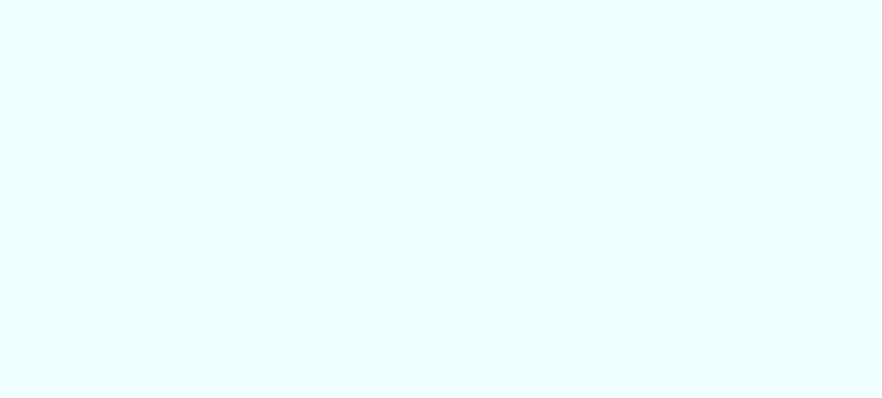
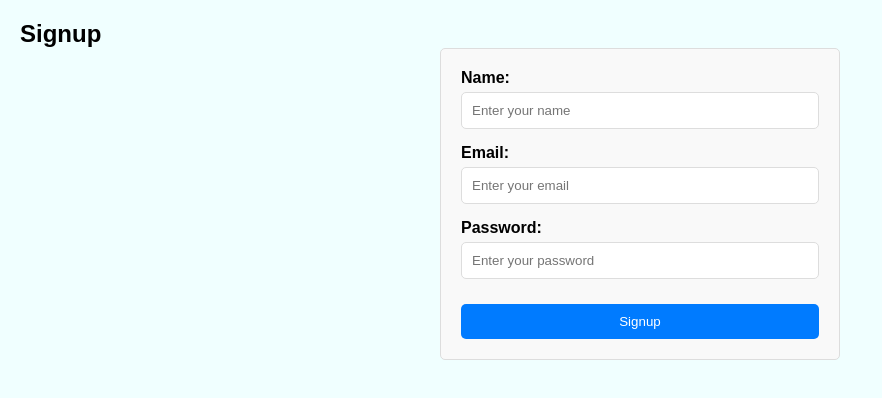
Before and after one commit to DevintthHaran/SDGP, a React (Create React App) app in the folder Frontend/sdgp-project/: page /signup in a window 1280 px wide. Before the commit this address had no page. Shown: the top 398 px of the page, without its empty margins (0-882 px from the left). Built offline with nearby package versions, Linux system fonts and the light colour scheme.

Commit message:
Login and signup  page

```diff
--- a/Frontend/sdgp-project/src/App.js
+++ b/Frontend/sdgp-project/src/App.js
@@ -5,6 +5,8 @@ import Shop from './pages/Shop';         // Import the Shop page
 import Order from './pages/Order';
 import Subscription from './pages/Subscription';
 import Meeting from './pages/Meeting';
+import Login from './pages/Login';
+import Signup from './pages/Signup';
 
 import Question from './pages/Question';
 import Chat from './pages/Chat';
@@ -24,8 +26,11 @@ function App() {
   return (
     <Router>
       <Routes>
+
         {/* Define the route for the homepage */}
         <Route path="/" element={<HomePage />} />
+        <Route path="/login" element={<Login/>}/>
+        <Route path="/signup" element={<Signup/>}/>
         {/* Define the route for the Shop page */}
         <Route path="/shop" element={<Shop />} />
         {/* Define the route for the Order page */}
--- a/Frontend/sdgp-project/src/pages/HomePage.jsx
+++ b/Frontend/sdgp-project/src/pages/HomePage.jsx
@@ -5,6 +5,9 @@ function HomePage() {
   return (
     <div>
       <h1>Welcome to the Home Page</h1>
+      <Link to="/login">Go to Login</Link>
+      <Link to="/signup">Go to Signup</Link>
+      <Link to="/careerassessment">Go to Career Assessment</Link>
       <Link to="/shop">Go to Shop</Link> {/* Link to navigate to Shop page */}
       <Link to="/order">Go to Order</Link>
       <Link to="/subscription">Go to subscription</Link>
@@ -12,7 +15,11 @@ function HomePage() {
       <Link to="/question">Go to Question</Link>
       <Link to="/chat">Go to Chat</Link>
       <Link to="/setting">Go to setting page</Link>
+
       <Link to="/feedback">Go to feedback page</Link>
+
+
+
 
 
 
--- /dev/null
+++ b/Frontend/sdgp-project/src/pages/Login.jsx
@@ -0,0 +1,23 @@
+import React from 'react';
+import '../style/Login.css';
+
+const Login = () => {
+  return (
+    <div style={{ padding: '20px' }}>
+      <h2>Login</h2>
+      <form>
+        <div>
+          <label>Email:</label>
+          <input type="email" placeholder="Enter your email" required />
+        </div>
+        <div>
+          <label>Password:</label>
+          <input type="password" placeholder="Enter your password" required />
+        </div>
+        <button type="submit" style={{ marginTop: '10px' }}>Login</button>
+      </form>
+    </div>
+  );
+};
+
+export default Login;
--- /dev/null
+++ b/Frontend/sdgp-project/src/pages/Signup.jsx
@@ -0,0 +1,27 @@
+import React from 'react';
+import '../style/Signup.css';
+
+const Signup = () => {
+  return (
+    <div style={{ padding: '20px' }}>
+      <h2>Signup</h2>
+      <form>
+        <div>
+          <label>Name:</label>
+          <input type="text" placeholder="Enter your name" required />
+        </div>
+        <div>
+          <label>Email:</label>
+          <input type="email" placeholder="Enter your email" required />
+        </div>
+        <div>
+          <label>Password:</label>
+          <input type="password" placeholder="Enter your password" required />
+        </div>
+        <button type="submit" style={{ marginTop: '10px' }}>Signup</button>
+      </form>
+    </div>
+  );
+};
+
+export default Signup;
--- /dev/null
+++ b/Frontend/sdgp-project/src/style/Login.css
@@ -0,0 +1,40 @@
+form {
+    display: flex;
+    flex-direction: column;
+    max-width: 400px;
+    margin: auto;
+    padding: 20px;
+    border: 1px solid #ddd;
+    border-radius: 5px;
+    background: #f9f9f9;
+  }
+
+  form div {
+    margin-bottom: 15px;
+  }
+
+  form label {
+    font-weight: bold;
+    margin-bottom: 5px;
+    display: block;
+  }
+
+  form input {
+    width: 100%;
+    padding: 10px;
+    border: 1px solid #ddd;
+    border-radius: 5px;
+  }
+
+  button {
+    padding: 10px;
+    background: #007bff;
+    color: white;
+    border: none;
+    border-radius: 5px;
+    cursor: pointer;
+  }
+
+  button:hover {
+    background: #0056b3;
+  }
--- /dev/null
+++ b/Frontend/sdgp-project/src/style/Signup.css
@@ -0,0 +1,53 @@
+.signup-container {
+    max-width: 400px;
+    margin: 0 auto;
+    padding: 20px;
+    border: 1px solid #ccc;
+    border-radius: 8px;
+    background-color: #f9f9f9;
+    box-shadow: 0 4px 6px rgba(0, 0, 0, 0.1);
+}
+
+.signup-container h2 {
+    text-align: center;
+    margin-bottom: 20px;
+    color: #333;
+}
+
+.signup-form {
+    display: flex;
+    flex-direction: column;
+}
+
+.signup-form label {
+    margin-bottom: 5px;
+    font-weight: bold;
+}
+
+.signup-form input {
+    margin-bottom: 15px;
+    padding: 10px;
+    font-size: 16px;
+    border: 1px solid #ccc;
+    border-radius: 4px;
+}
+
+.signup-button {
+    padding: 10px;
+    background-color: #28A745;
+    color: white;
+    font-size: 16px;
+    border: none;
+    border-radius: 4px;
+    cursor: pointer;
+}
+
+.signup-button:hover {
+    background-color: #218838;
+}
+
+.signup-container p {
+    text-align: center;
+    margin-top: 15px;
+    font-size: 14px;
+}
```
